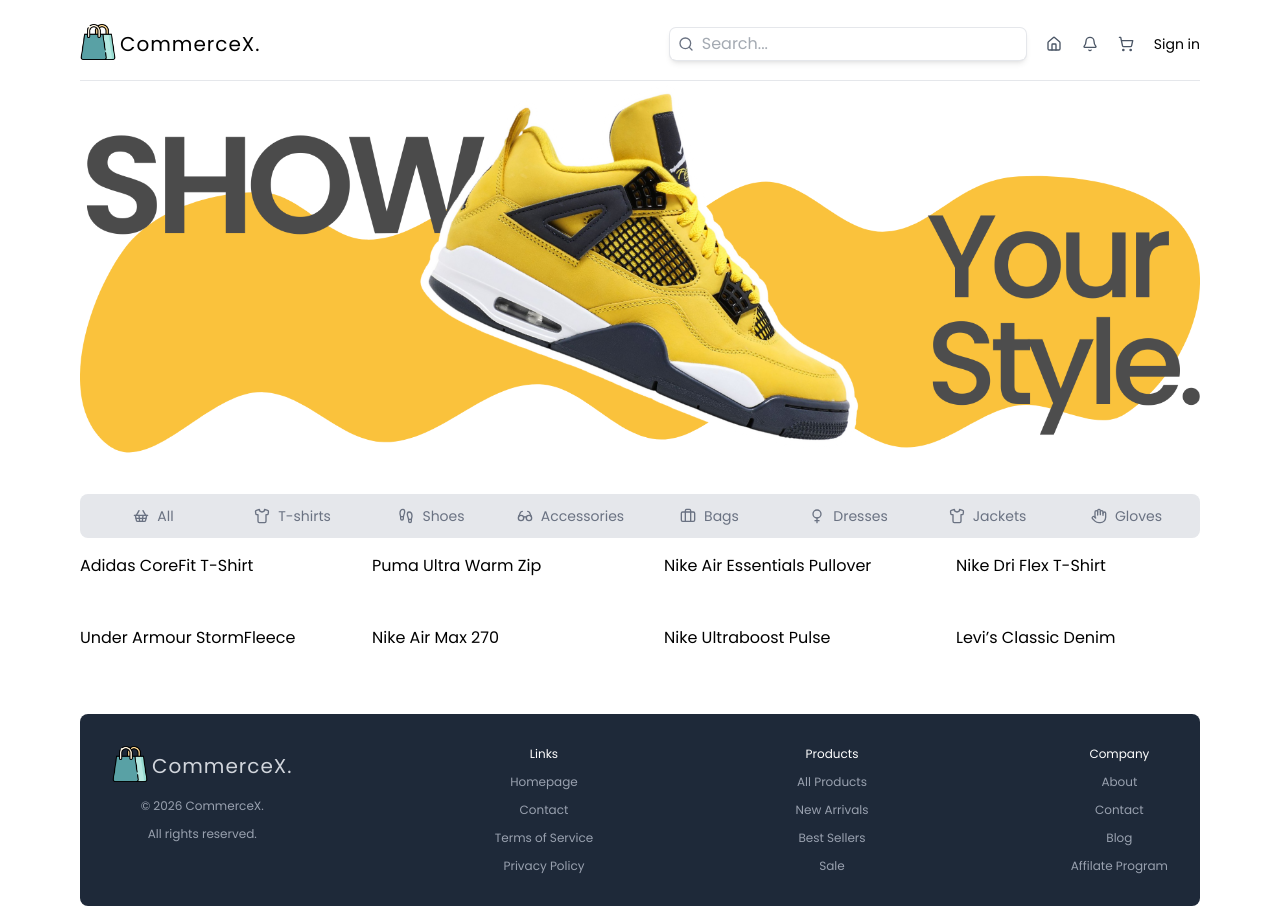
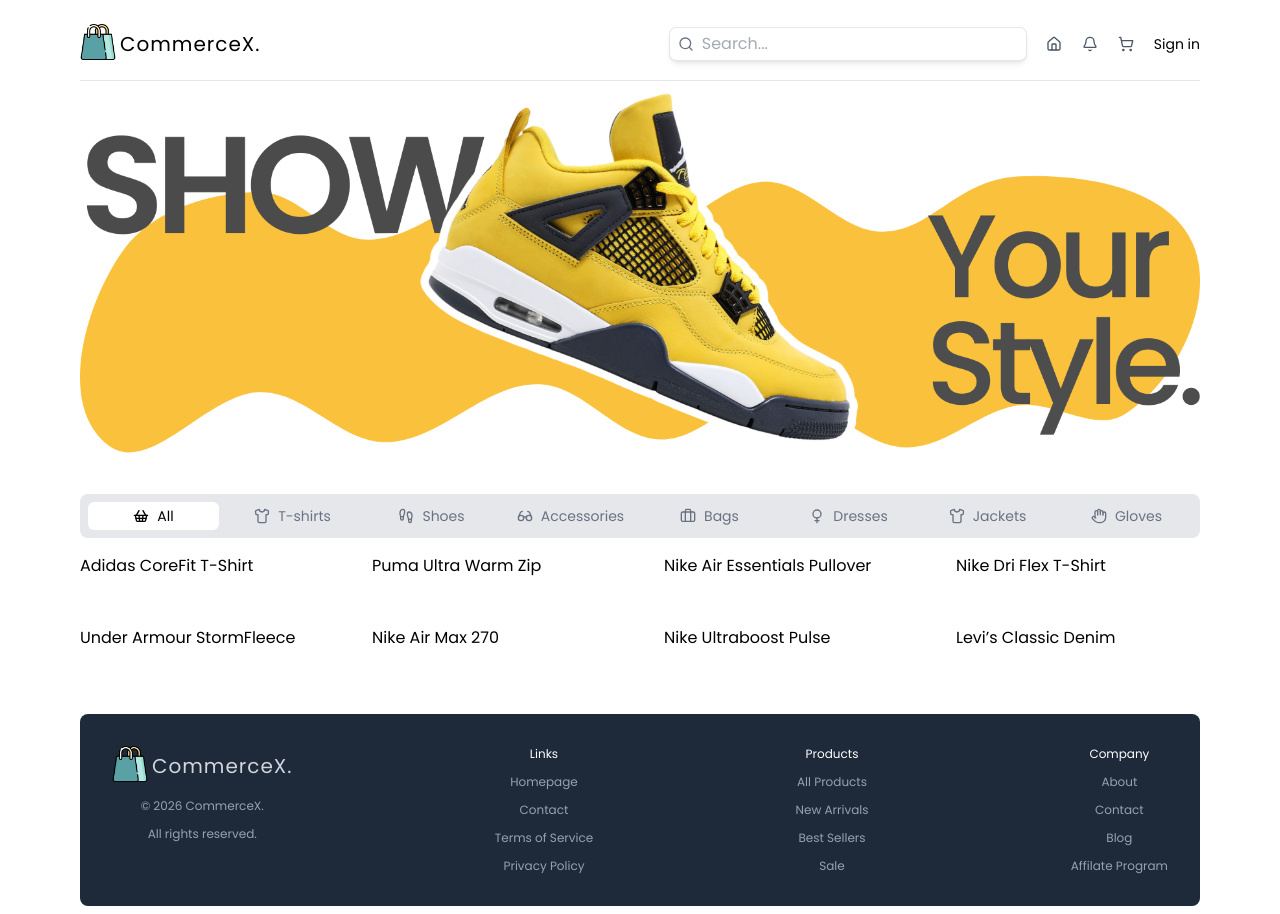
Before and after one commit to bittugurrala/CommerceX, a Next.js app: page / in a window 1280 px wide. Built offline with nearby package versions, Linux system fonts and the light colour scheme; a web font is replaced by a local one.

Commit message:
feat: added useParam for better URL routing and enhanced the comments for further updates

```diff
--- a/src/components/Categories.jsx
+++ b/src/components/Categories.jsx
@@ -1,7 +1,7 @@
 'use client'
 import React from 'react'
 import { ShoppingBasket, Shirt, Footprints, Glasses, Briefcase,Venus, Hand } from 'lucide-react';
-import { useRouter,useSearchParams } from 'next/navigation';
+import { usePathname, useRouter,useSearchParams } from 'next/navigation';
 
 const categories = [
   {
@@ -48,15 +48,21 @@
 
 const Categories = () => {
 
-    const Cat = useSearchParams()   //This Hook is to access the Search params of the URL
+    const searchParams = useSearchParams()   //This Hook is to access the Search params of the URL
     const router = useRouter()   //This Hook is to push a param to the URL
 
-    const selectedCat = Cat.get("category")
+    const pathName = usePathname()
+
+    const selectedCat = searchParams.get("category") || "all"
     console.log(selectedCat)
 
     // To handle the category clicking action so that the UseRouter pushes the category in to the URL
     const ClickHandler = (slug) =>{
-        router.push(`/?category=${slug}`)
+        const params = new URLSearchParams(searchParams)
+        // console.log(params)
+        params.set("category", slug || "all" )
+        // router.push(`${pathName}?${params.toString()}`)
+        router.replace(`${pathName}?${params.toString()}`)
     }
 
     return (
@@ -82,3 +88,36 @@
 //  ${category.slug===selectedCat ? "bg-white text-black" : "text-gray-500"}`}  based on the Slug that is in the URL we change the color of the catergory
 
 // by using the Router Hook we can push the concerened URL param and so that as a result the color changes
+
+/*
+    ** How this URL-based filter is working?
+    ** ?category=shoes when i get this URL param
+    ** const searchParams = useSearchParams() and const selectedCat = searchParams.get("category") => reads the URL as /products?category=shoes then selectedCat = "shoes"
+    ** UI reacts and updates the color and all
+
+    as well as when I cliced on the other button the URL updates, step by step, as
+    ** const params = new URLSearchParams(searchParams) this line clones the existing params, we need this because searchParams is just to read not to store or copy,
+    ** params.set("category", slug) this line updates the category
+    **router.push(`${pathName}?${params.toString()}`) this line pushes the updated thing to URL Navigation → URL changes
+    ** Re render happens automatically, with useSearchParams()
+*/
+
+// **whole flow**
+/*
+Click button
+   ↓
+ClickHandler runs
+   ↓
+URL updates (?category=shoes)
+   ↓
+useSearchParams detects change
+   ↓
+Component re-renders
+   ↓
+selectedCat changes
+   ↓
+UI highlights selected category
+*/
+
+/*router.replace when sorting or filtering it doesnot add history it updates the exisiting URL
+where as the router.push add entry as a history*/
--- a/src/components/ProductsList.jsx
+++ b/src/components/ProductsList.jsx
@@ -130,3 +130,7 @@
 }
 
 export default ProductsList
+
+// For production saftey, hooks that depend on async routing/navigation state need special handling.
+// Which means the Hooks that can change the URL needs to be wraped around the Suspense tags and also use fallback to collect the error in case
+// For example: useSearchParam() and usePathname()
```
